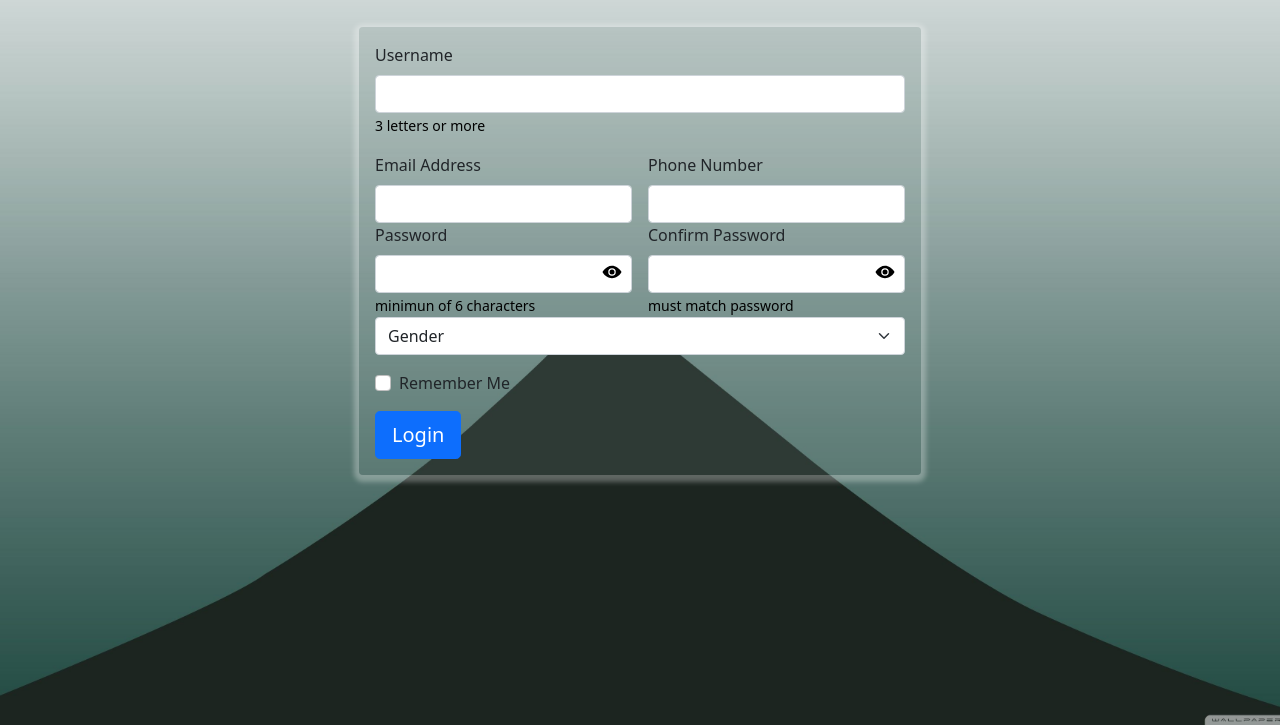
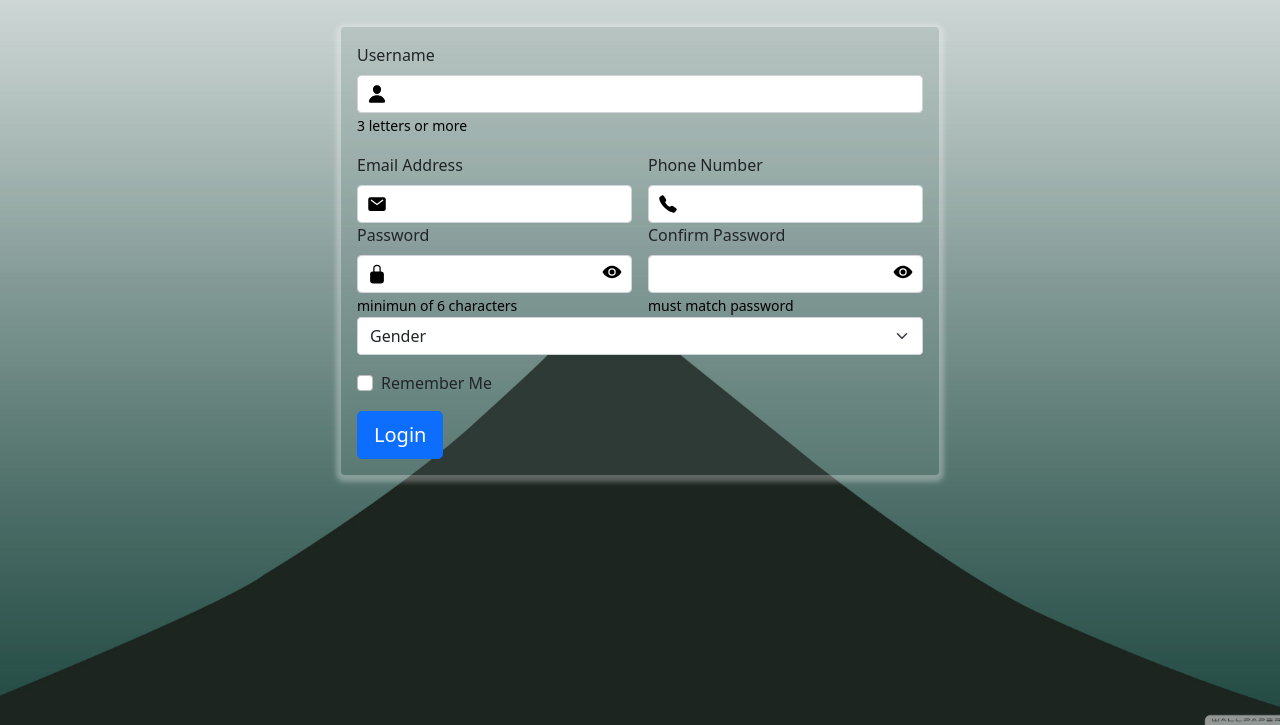
Before and after one commit to Element27/NavBarWithLogin, a plain HTML site: page index.html in a window 1280 px wide. Shown: the part 75-800 px from the top of the page. Drawn offline with nearby package versions, Linux system fonts and the light colour scheme.

Commit message:
Add files via upload

```diff
--- a/index.html
+++ b/index.html
@@ -42,43 +42,53 @@
           class="full-width d-flex justify-content-center and align-items-center"
         >
           <form class="rounded p-4 p-sm-3" id="form">
-              <!-- username -->
+            <!-- username -->
             <div class="mb-3 form-group">
               <label for="userName" class="form-label">Username</label>
-              <input type="text" class="form-control" id="userName"/>
+              <div class="inputgroup">
+                <input type="text" class="form-control" id="userName" />
+                <i class="input-icon"><img src="person.svg" alt=""
+                    /></i>
+              </div>
               <small>3 letters or more</small>
             </div>
 
-
             <div class="row g-3">
-                <!-- email address -->
+              <!-- email address -->
               <div class="col-md-6 form-group">
                 <label for="emailAddress" class="form-label"
                   >Email Address</label
                 >
+                <div class="inputgroup">
                 <input
                   type="email"
                   class="form-control"
                   id="emailAddress"
-                  aria-describedby="emailHelp" required
-                />
+                  aria-describedby="emailHelp"
+                  required/>
+                  <i class="input-icon"><img src="mail.svg" alt=""/></i>
+
+            </div>
               </div>
               <!-- phone number -->
               <div class="col-md-6 form-group">
                 <label for="phoneNumber" class="form-label">Phone Number</label>
+                <div class="inputgroup">
                 <input type="text" class="form-control" id="phoneNumber" />
+                <i class="input-icon"><img src="call.svg" alt=""
+                    /></i></div>
               </div>
             </div>
 
             <div class="row g-3">
-                <!-- password -->
+              <!-- password -->
               <div class="col-md-6 form-group">
                 <label for="password" class="form-label">Password</label>
-                <div class="containIcon">
-                  <input type="password" class="form-control" id="password"/>
-                  <i class="eye" id="togglePassword"
-                    ><img src="eye.svg" alt=""
+                <div class="containIcon inputgroup">
+                  <input type="password" class="form-control" id="password" />
+                  <i class="eye" id="togglePassword"><img src="eye.svg" alt=""
                   /></i>
+                  <i class="input-icon"><img src="lock-closed.svg" alt=""/></i>
                 </div>
                 <small>minimun of 6 characters</small>
               </div>
--- a/style.css
+++ b/style.css
@@ -66,6 +66,21 @@ color: #000;
     right: 10px;
 }
 
+.inputgroup{
+    position: relative;
+}
+
+.inputgroup input{
+    padding-left: 30px;
+}
+
+.input-icon img{
+    width: 20px;
+    position: absolute;
+    top:9px;
+    left: 10px;
+}
+
 @media screen and (max-width:767px){
 
 .navBar{
```
Also changed, not shown: call.svg (added), lock-closed.svg (added), mail.svg (added), person.svg (added).
